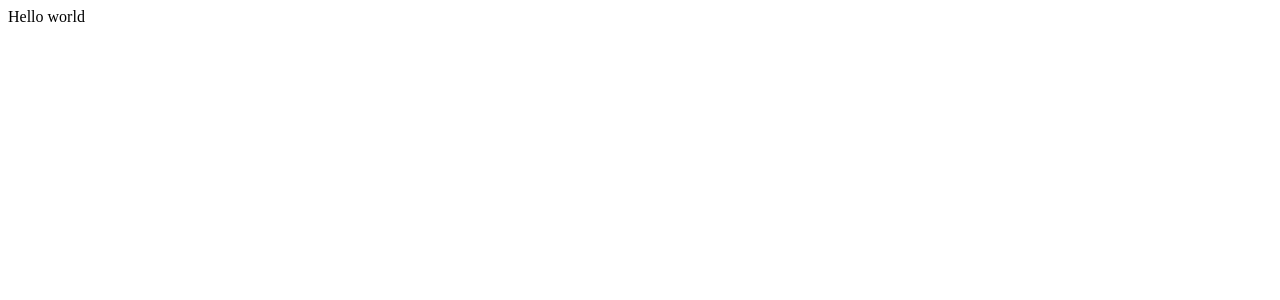
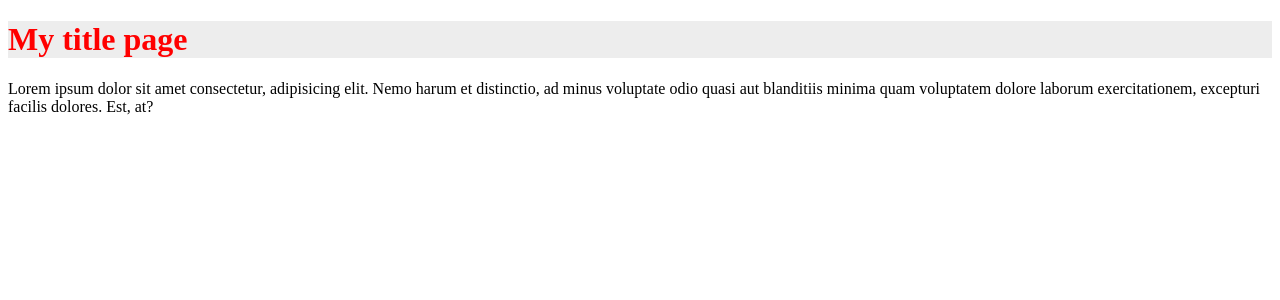
Before and after one commit to RovaFitia/tuto-reactjs, a React (Vite) app: page / in a window 1280 px wide. Shown: the top 300 px of the page. Built offline with nearby package versions, Linux system fonts and the light colour scheme.

Commit message:
Init syntaxe Jsx

```diff
--- a/src/App.jsx
+++ b/src/App.jsx
@@ -1,5 +1,14 @@
+const title = "My title page"
+const style = {color:'red', backgroundColor: '#ededed'}
 function App() {
-  return "Hello world"
+  const handleClick = () => {
+    alert('Hello guys')
+  }
+  return <>
+    {/* Pour les style on doit le mettre sous forme d'objet */}
+    <h1 onClick={handleClick} id="title" className="title" style={style}>{title}</h1>
+    <p>Lorem ipsum dolor sit amet consectetur, adipisicing elit. Nemo harum et distinctio, ad minus voluptate odio quasi aut blanditiis minima quam voluptatem dolore laborum exercitationem, excepturi facilis dolores. Est, at?</p>
+  </>
 }
 
 export default App
```
